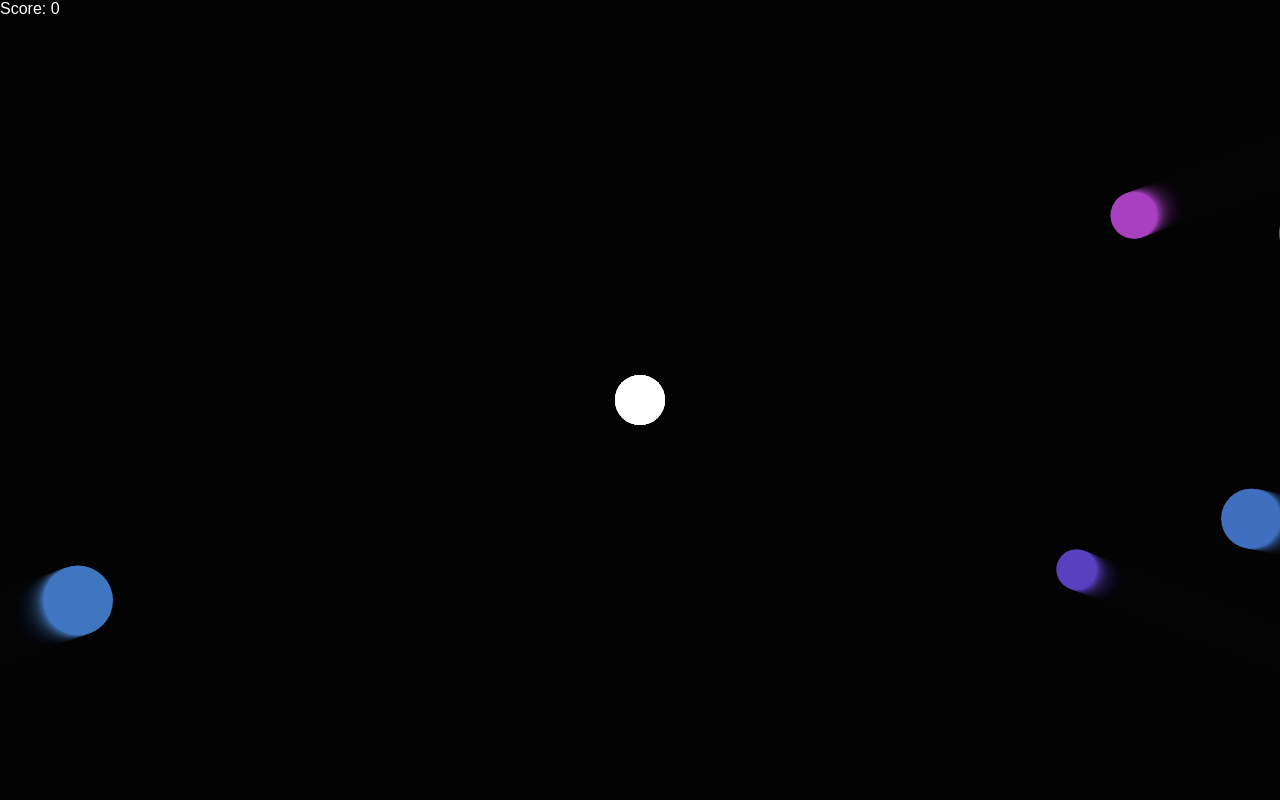
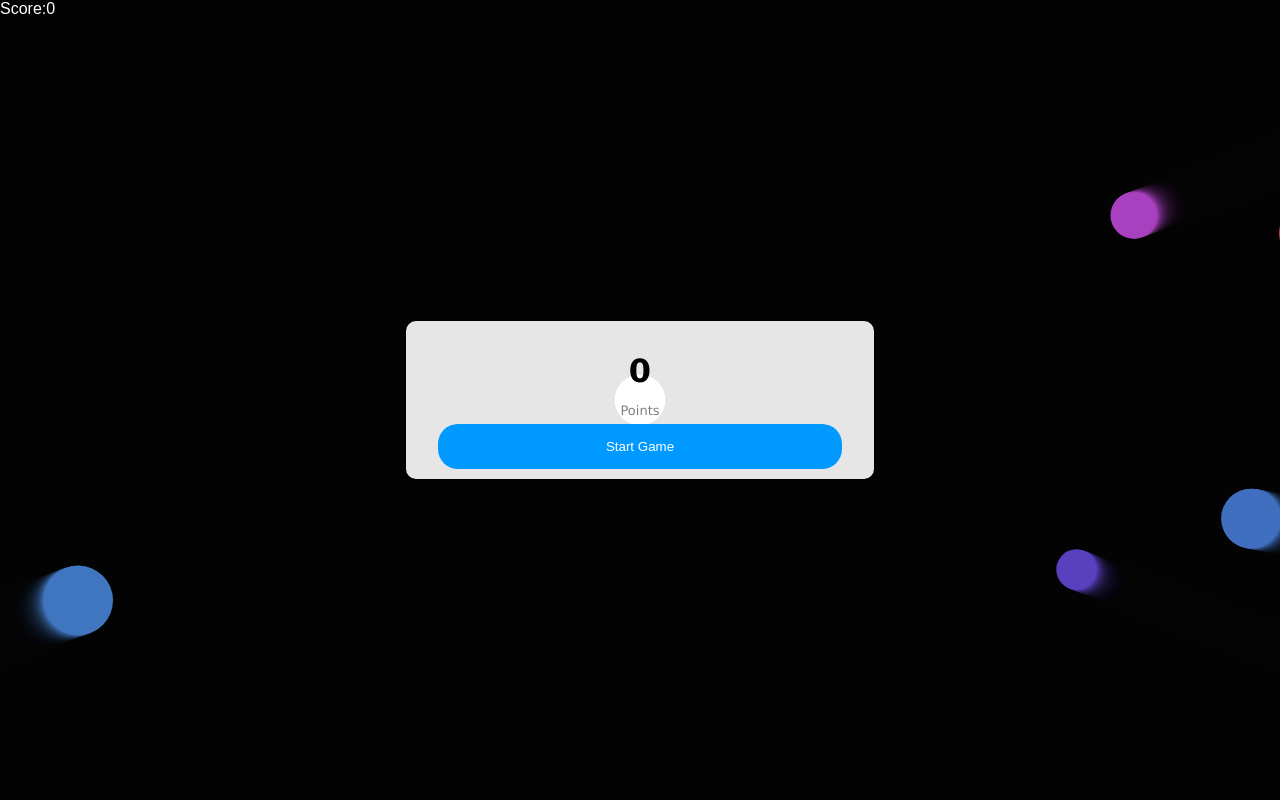
Before and after one commit to lucasxu727/CanvaTestTutorial, a plain HTML site: page index.html in a window 1280 px wide. Drawn offline with Linux system fonts and the light colour scheme.

Commit message:
1:45:35 Adding user interace, fix "leading-none" which is line-height: 1

```diff
--- a/index.html
+++ b/index.html
@@ -4,7 +4,15 @@
     <title>Game</title>
     <link rel="stylesheet" href="style.css" />
     <script defer src="main.js"></script>
-    <div><span>Score: </span> <span id>0</span></div>
+    <div class="div"><span>Score: </span> <span id="score">0</span></div>
+
+    <div class="parent-center">
+      <div class="center">
+        <h1 class="text1">0</h1>
+        <p class="text2">Points</p>
+        <button class="button">Start Game</button>
+      </div>
+    </div>
     <canvas></canvas>
   </head>
 </html>
--- a/main.js
+++ b/main.js
@@ -43,6 +43,10 @@ class Projectile {
     this.y = this.y + this.velocity.y;
   }
 }
+//CONST for score
+const scoreEl = document.querySelector("#score");
+//LET for scoreUpd
+let score = 0;
 
 //Friction for  slowing velocity of particles
 const friction = 0.99;
@@ -151,7 +155,6 @@ function animate() {
     }
   });
   //remove projectiles once off screen
-
   bullets.forEach((bullet, index) => {
     bullet.update();
     bullet.draw();
@@ -162,10 +165,13 @@ function animate() {
       cancelAnimationFrame(animationId);
     }
 
-    //COLLISION detection for projectile and bullet
+    //COLLISION WHEN HIT detection for projectile and bullet
     projectiles.forEach((projectile, projectileIndex) => {
       const dist = Math.hypot(projectile.x - bullet.x, projectile.y - bullet.y);
       if (dist - projectile.radius - bullet.radius < 1) {
+        //Add score
+        score += 20;
+        scoreEl.innerHTML = score;
         //Particle spawn
         let random2 = Math.round(Math.random() * (5 - 2) + 2);
 
@@ -224,7 +230,6 @@ function spawnBullet() {
 
 //EVENT 'click' creates a new projectile
 addEventListener("click", (event) => {
-  console.log(projectiles);
   const angle = Math.atan2(
     event.clientY - canvas.height / 2,
     event.clientX - canvas.width / 2
--- a/style.css
+++ b/style.css
@@ -2,9 +2,49 @@ body {
   margin: 0;
 }
 
-div {
+.div {
+  display: flex;
   position: fixed;
   color: white;
   font-family: sans-serif;
   user-select: none;
 }
+
+.parent-center {
+  display: flex;
+  position: fixed;
+  inset: 0;
+  margin: auto;
+  align-items: center;
+  justify-content: center;
+  text-align: center;
+  font-family: Verdana, Geneva, Tahoma, sans-serif;
+}
+
+.center {
+  background-color: rgba(255, 255, 255, 0.9);
+  border-radius: 10px;
+  max-width: 28rem;
+  width: 100%;
+  padding: 10px;
+}
+
+.text1 {
+  font-weight: bold;
+  font-size: xx-large;
+}
+
+.text2 {
+  font-size: small;
+  color: grey;
+  line-height: 0px;
+}
+
+.button {
+  background-color: rgb(0, 153, 255);
+  border-radius: 20px;
+  border: 0;
+  color: white;
+  width: 90%;
+  padding: 15px;
+}
```
